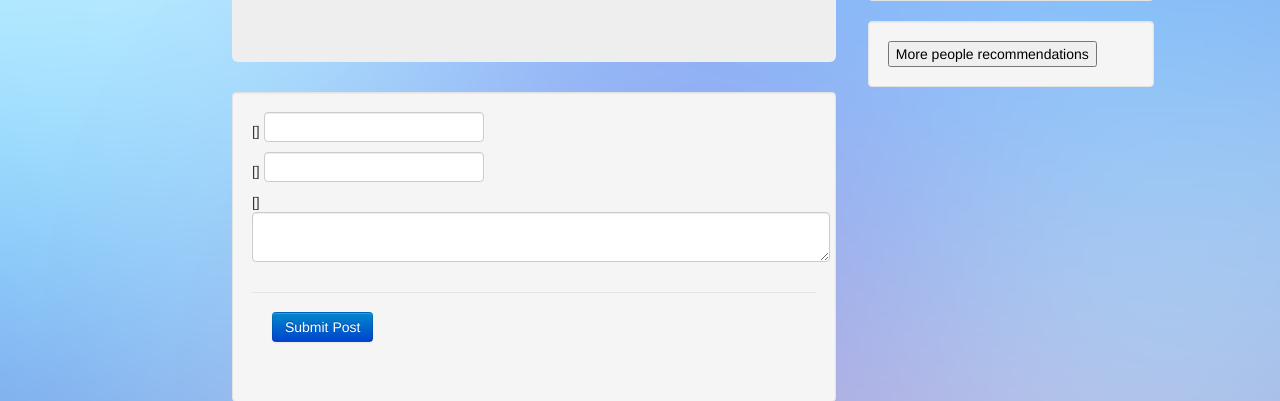
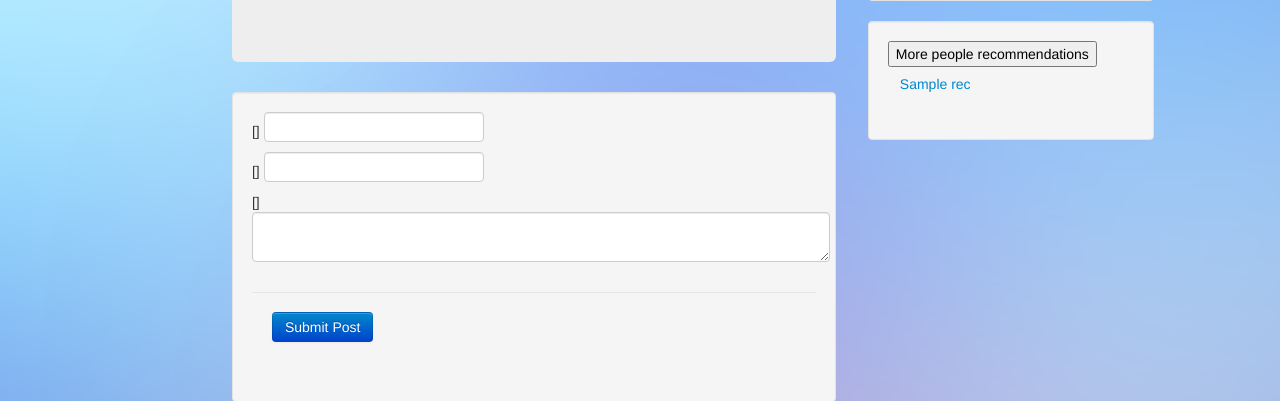
Before and after one commit to DanielGarcia-Carrillo/Tunerra, a Django app: template templates/feed.html in a window 1280 px wide. Shown: the part 169-570 px from the top of the page. Run offline with Django 3.2, Linux system fonts and the light colour scheme; the template is opened without the code that fills it: most values are stand-ins (such as "Sample title", 1, 10 or a date in 2020); grey boxes marked "Sample" are stand-in pictures; form fields are guessed from the names that the template uses; some libraries are stand-ins or nearby versions.

Commit message:
People recs work now

```diff
--- a/templates/feed.html
+++ b/templates/feed.html
@@ -72,9 +72,11 @@
           </div>
           <div id="follow-recs" class="well">
               <input type="button" id="person-rec" value="More people recommendations">
-              {% for rec in follow_recommendations %}
-                  <a href="/accounts/profile/{{ rec.user }}"></a><br />
-              {% endfor %}
+              <ul class="nav nav-pills nav-stacked">
+                {% for rec in follow_recs %}
+                    <li><a href="{{ rec.usr_url }}">{{ rec.usr_name }}</a></li>
+                {% endfor %}
+              </ul>
           </div>
         </div>
     </div>
--- a/tunerra/feed_views.py
+++ b/tunerra/feed_views.py
@@ -57,6 +57,8 @@ class FeedPage(View):
         music_recs = models.MusicRecommendation.objects.filter(user=request.user).order_by('-creation_time')[:5]
         music_recs = [{"rec_obj": rec, "rec_link": get_provider_link(rec.song)} for rec in music_recs]
         follow_recs = models.FollowRecommendation.objects.filter(user=request.user).order_by('-creation_time')[:5]
+        follow_recs = [{"usr_url": "/accounts/profile/"+rec.user.username, "usr_name": rec.user.username} for rec in follow_recs]
+
         follows = models.Follows.objects.filter(user=request.user)
         self_and_following = [f.following for f in follows]
         self_and_following.append(models.User.objects.get(username=request.user.username))
--- a/tunerra/recommendation_views.py
+++ b/tunerra/recommendation_views.py
@@ -12,7 +12,9 @@ lastFmLink_Track = 'http://ws.audioscrobbler.com/2.0/?method=track.getInfo&api_k
 class PersonRecommendation(View):
     def post(self, request, *args, **kwargs):
         recommended_user = recommendUser(request.user)
-
+        if recommended_user:
+            rec = models.FollowRecommendation(user=request.user, follow_user=recommended_user)
+            rec.save()
         return_dict = [{"usr_name": recommended_user.username, "usr_url": ("/accounts/profile/" + recommended_user.username)}]
 
         return_content = json.dumps(return_dict)
```
